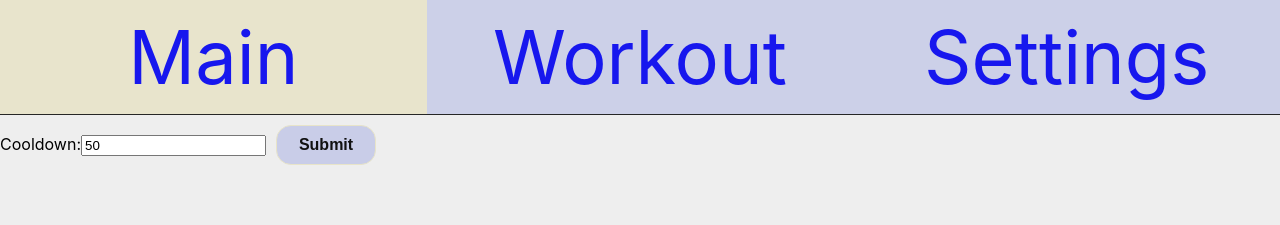
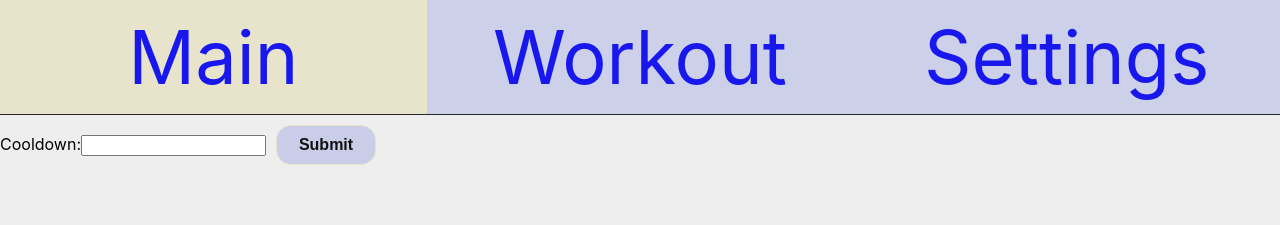
Before and after one commit to Sebosun/workout-app, a React (Create React App) app: page /settings in a window 1280 px wide. Shown: the top 225 px of the page. Built offline with nearby package versions, Linux system fonts and the light colour scheme.

Commit message:
revamp of settings menu

```diff
--- a/src/components/forms/CooldownForm.js
+++ b/src/components/forms/CooldownForm.js
@@ -1,35 +1,16 @@
-import { useState } from "react";
-import Button from "../ui/Button";
-import { useDispatch, useSelector } from "react-redux";
-import { settingsActions } from "../../store/settings-slice";
+import React from "react";
 
 const CooldownForm = (props) => {
-  const rdxCd = useSelector((state) => state.settings.cooldown);
-  const [cooldown, setCooldown] = useState(rdxCd);
-
-  const dispatch = useDispatch();
-  const submitHandler = (e) => {
-    e.preventDefault();
-    dispatch(settingsActions.changeCooldown(cooldown));
-  };
-
-  const cooldownHandler = (e) => {
-    setCooldown(e.target.value);
-  };
-
   return (
-    <form onSubmit={submitHandler}>
     <label htmlFor="cooldown">
       Cooldown:
       <input
-          value={cooldown}
-          onChange={cooldownHandler}
+        value={props.cooldown}
+        onChange={props.cooldownHandler}
         type="number"
         name="cooldown"
       />
     </label>
-      <Button>Submit</Button>
-    </form>
   );
 };
 
--- a/src/components/pages/Settings.js
+++ b/src/components/pages/Settings.js
@@ -1,10 +1,31 @@
 import React from "react";
 import CooldownForm from "../forms/CooldownForm";
+import { useState } from "react";
+import Button from "../ui/Button";
+import { useDispatch, useSelector } from "react-redux";
+import { settingsActions } from "../../store/settings-slice";
 
-const Settings = (props) => {
+const Settings = () => {
+  const cooldownRedux = useSelector((state) => state.settings.cooldown);
+  const dispatch = useDispatch();
+
+  const [cooldown, setCooldown] = useState(cooldownRedux);
+
+  const submitHandler = (e) => {
+    e.preventDefault();
+    dispatch(settingsActions.changeCooldown(cooldown));
+  };
+
+  const cooldownHandler = (e) => {
+    setCooldown(e.target.value);
+  };
+
   return (
     <div>
-      <CooldownForm />
+      <form onSubmit={submitHandler}>
+        <CooldownForm value={cooldown} cooldownHandler={cooldownHandler} />
+        <Button> Submit</Button>
+      </form>
     </div>
   );
 };
```
Lines whose indentation alone changed are shown as unchanged.
